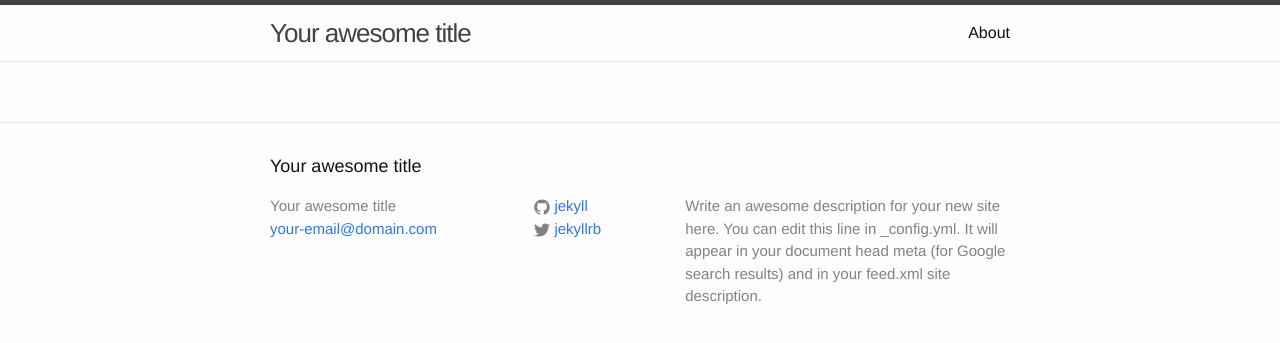
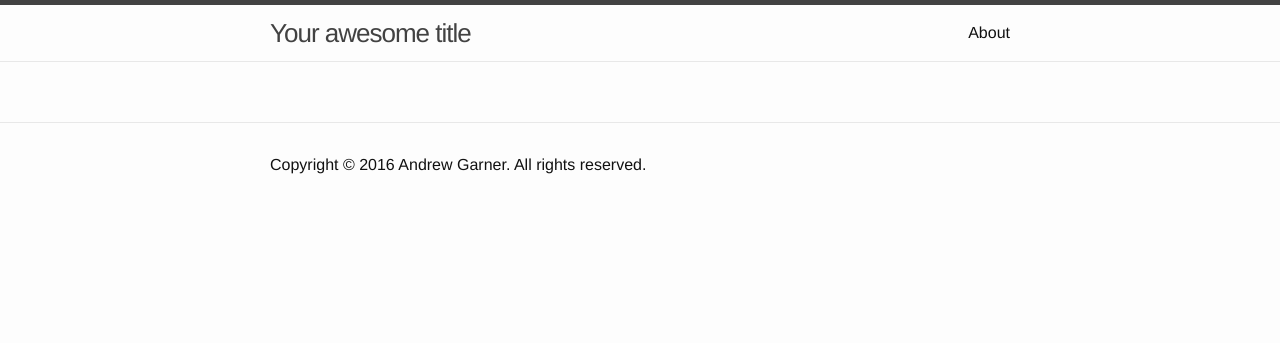
Before and after one commit to andrewgarner/andrewgarner.com, a Jekyll site: the page built from index.html, in a window 1280 px wide. Shown: the top 343 px of the page. Built offline with Jekyll 4.4.1, drawn with Linux system fonts in a browser that asks for light colours.

Commit message:
Simplify footer

```diff
--- a/_config.yml
+++ b/_config.yml
@@ -14,8 +14,6 @@ description: > # this means to ignore newlines until "baseurl:"
   Google search results) and in your feed.xml site description.
 baseurl: "" # the subpath of your site, e.g. /blog
 url: "http://yourdomain.com" # the base hostname & protocol for your site
-twitter_username: jekyllrb
-github_username:  jekyll
 
 # Build settings
 markdown: kramdown
--- a/_includes/footer.html
+++ b/_includes/footer.html
@@ -2,36 +2,9 @@
 
   <div class="wrapper">
 
-    <h2 class="footer-heading">{{ site.title }}</h2>
-
-    <div class="footer-col-wrapper">
-      <div class="footer-col footer-col-1">
-        <ul class="contact-list">
-          <li>{{ site.title }}</li>
-          <li><a href="mailto:{{ site.email }}">{{ site.email }}</a></li>
-        </ul>
-      </div>
-
-      <div class="footer-col footer-col-2">
-        <ul class="social-media-list">
-          {% if site.github_username %}
-          <li>
-            {% include icon-github.html username=site.github_username %}
-          </li>
-          {% endif %}
-
-          {% if site.twitter_username %}
-          <li>
-            {% include icon-twitter.html username=site.twitter_username %}
-          </li>
-          {% endif %}
-        </ul>
-      </div>
-
-      <div class="footer-col footer-col-3">
-        <p>{{ site.description }}</p>
-      </div>
-    </div>
+    <p>
+      Copyright © 2016 Andrew Garner. All rights reserved.
+    </p>
 
   </div>
 
--- a/_includes/icon-github.html
+++ /dev/null
@@ -1 +0,0 @@
-<a href="https://github.com/{{ include.username }}"><span class="icon icon--github">{% include icon-github.svg %}</span><span class="username">{{ include.username }}</span></a>
--- a/_includes/icon-twitter.html
+++ /dev/null
@@ -1 +0,0 @@
-<a href="https://twitter.com/{{ include.username }}"><span class="icon icon--twitter">{% include icon-twitter.svg %}</span><span class="username">{{ include.username }}</span></a>
--- a/_sass/_base.scss
+++ b/_sass/_base.scss
@@ -35,29 +35,6 @@ p, blockquote, pre,
 ul, ol, dl, figure,
 %vertical-rhythm {
     margin-bottom: $spacing-unit / 2;
-}
-
-
-
-/**
- * Images
- */
-img {
-    max-width: 100%;
-    vertical-align: middle;
-}
-
-
-
-/**
- * Figures
- */
-figure > img {
-    display: block;
-}
-
-figcaption {
-    font-size: $small-font-size;
 }
 
 
@@ -185,22 +162,3 @@ pre {
         clear: both;
     }
 }
-
-
-
-/**
- * Icons
- */
-.icon {
-
-    > svg {
-        display: inline-block;
-        width: 16px;
-        height: 16px;
-        vertical-align: middle;
-
-        path {
-            fill: $grey-color;
-        }
-    }
-}
--- a/_sass/_layout.scss
+++ b/_sass/_layout.scss
@@ -102,65 +102,6 @@
     padding: $spacing-unit 0;
 }
 
-.footer-heading {
-    font-size: 18px;
-    margin-bottom: $spacing-unit / 2;
-}
-
-.contact-list,
-.social-media-list {
-    list-style: none;
-    margin-left: 0;
-}
-
-.footer-col-wrapper {
-    font-size: 15px;
-    color: $grey-color;
-    margin-left: -$spacing-unit / 2;
-    @extend %clearfix;
-}
-
-.footer-col {
-    float: left;
-    margin-bottom: $spacing-unit / 2;
-    padding-left: $spacing-unit / 2;
-}
-
-.footer-col-1 {
-    width: -webkit-calc(35% - (#{$spacing-unit} / 2));
-    width:         calc(35% - (#{$spacing-unit} / 2));
-}
-
-.footer-col-2 {
-    width: -webkit-calc(20% - (#{$spacing-unit} / 2));
-    width:         calc(20% - (#{$spacing-unit} / 2));
-}
-
-.footer-col-3 {
-    width: -webkit-calc(45% - (#{$spacing-unit} / 2));
-    width:         calc(45% - (#{$spacing-unit} / 2));
-}
-
-@include media-query($on-laptop) {
-    .footer-col-1,
-    .footer-col-2 {
-        width: -webkit-calc(50% - (#{$spacing-unit} / 2));
-        width:         calc(50% - (#{$spacing-unit} / 2));
-    }
-
-    .footer-col-3 {
-        width: -webkit-calc(100% - (#{$spacing-unit} / 2));
-        width:         calc(100% - (#{$spacing-unit} / 2));
-    }
-}
-
-@include media-query($on-palm) {
-    .footer-col {
-        float: none;
-        width: -webkit-calc(100% - (#{$spacing-unit} / 2));
-        width:         calc(100% - (#{$spacing-unit} / 2));
-    }
-}
 
 
 
```
Also changed, not shown: _includes/icon-github.svg (deleted), _includes/icon-twitter.svg (deleted).
